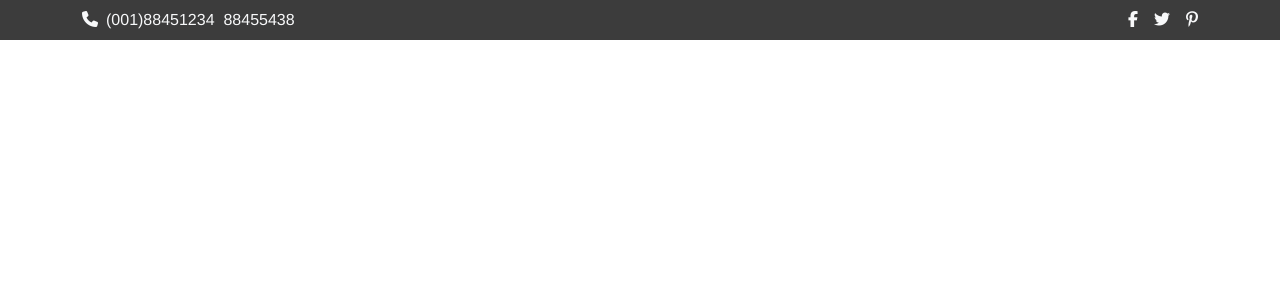
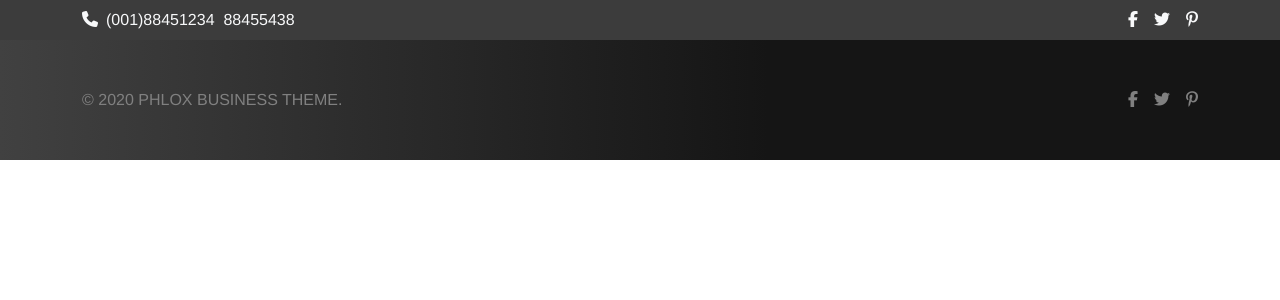
Before and after one commit to marius-leica/proj-html-vuejs, a Vue app: page / in a window 1280 px wide. Shown: the top 300 px of the page. Built offline with nearby package versions, Linux system fonts and the light colour scheme.

Commit message:
done black footer

```diff
--- a/src/assets/scss/_variables.scss
+++ b/src/assets/scss/_variables.scss
@@ -1,3 +1,5 @@
 $gradient-green: rgb(147, 224, 96);
-$background-green-gradient: linear-gradient(90deg, rgba(147, 224, 96, 1) 0%, rgba(7, 217, 163, 1) 45%);
+$background-green-gradient: linear-gradient(90deg, rgb(147, 224, 96) 0%, rgb(7, 217, 163) 45%);
 $dark-gray: rgb(60, 60, 60);
+//scss gradient variable
+$gradient-black: rgb(65, 65, 65);
--- a/src/components/TheFooter.vue
+++ b/src/components/TheFooter.vue
@@ -5,19 +5,27 @@
         <!-- -QUICK LINKS [Careers, News, Terms of use, Privacy Projects, About, Contacts] -->
         <!-- -CONTACTS Patricia C. Amedee 4401 Waldeck Streer Grapevine Nashville, TX 76051 info@yourdomain.com +99(0)1010000888 -->
         <!-- -LOCATION ON MAP  -->
-
-        <!-- Banner griggio con logo a sx e socials a dx -->
+        <div class="black-footer py-5">
+            <div class="container d-flex justify-content-between">
+                <div><span>&copy; 2020 PHLOX BUSINESS THEME.</span></div>
+                <div>
+                    <a target=”_blank” href="https://www.facebook.com/"><i
+                            class=" fa-brands fa-facebook-f me-3"></i></a>
+                    <a target=”_blank” href="https://twitter.com/"><i class=" fa-brands fa-twitter me-3"></i></a>
+                    <a target=”_blank” href="https://www.pinterest.com/"><i class=" fa-brands fa-pinterest-p"></i></a>
+                </div>
+            </div>
+        </div>
 
     </div>
 </template>
 
 <script>
 
+
 export default {
     data() {
-        return {
-
-        }
+        return {};
     },
 
 }
@@ -25,4 +33,14 @@ export default {
 </script>
 
 <style lang="scss" scoped>
+.black-footer {
+    background: linear-gradient(90deg, rgb(65, 65, 65) 0%, rgb(21, 21, 21) 60%);
+    color: gray;
+    padding: 0.5rem;
+
+
+    a .fa-brands {
+        color: gray;
+    }
+}
 </style>
--- a/src/components/TheHeader.vue
+++ b/src/components/TheHeader.vue
@@ -8,7 +8,7 @@
                             class="text-light text-decoration-none" href="tel:88455438">88455438</a></span>
 
                 </div>
-                <div class="text-light">
+                <div>
                     <a target=”_blank” href="https://www.facebook.com/"><i
                             class="text-light fa-brands fa-facebook-f me-3"></i></a>
                     <a target=”_blank” href="https://twitter.com/"><i
```
Also changed, not shown: src/components/template.vue (added, +15 -0 lines).
